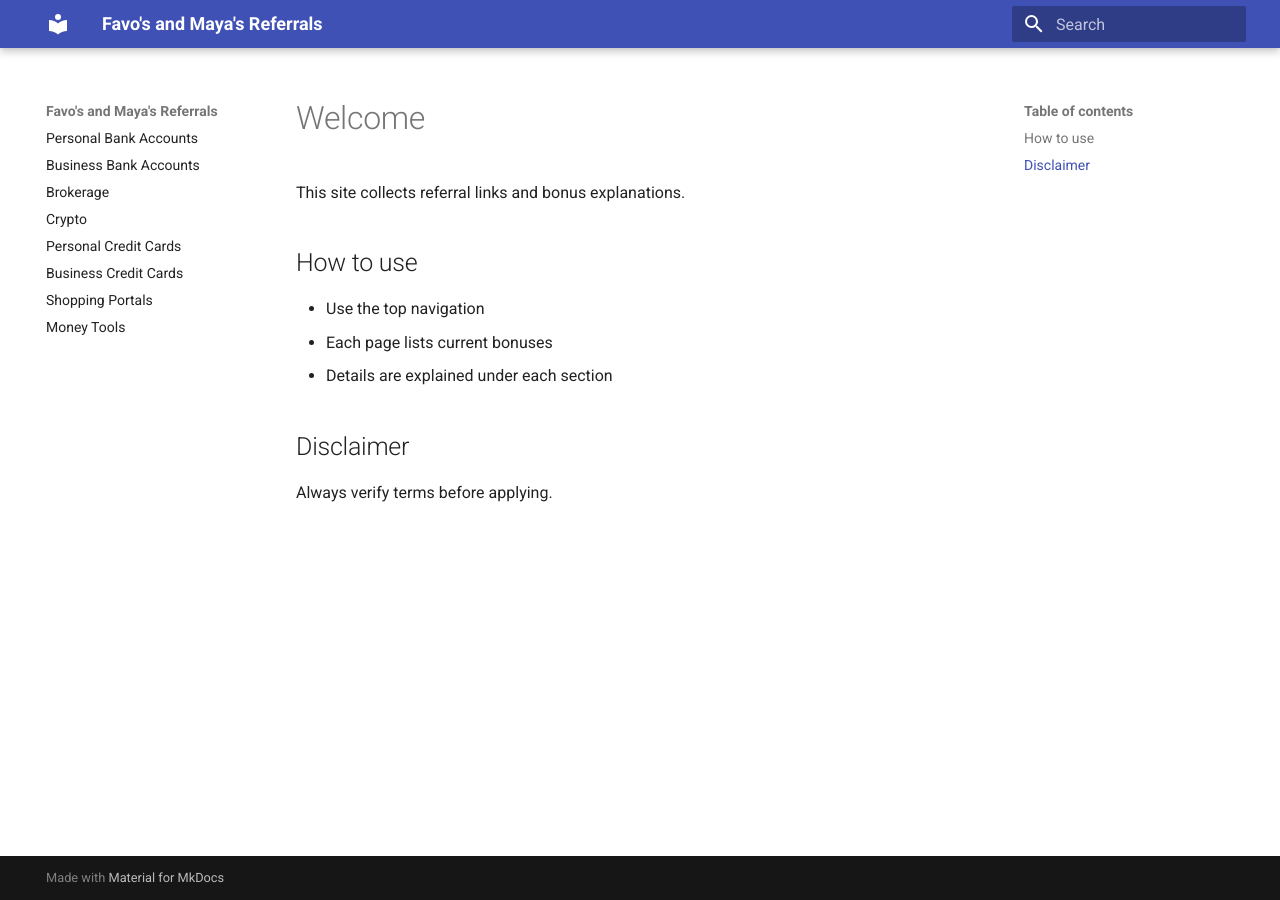
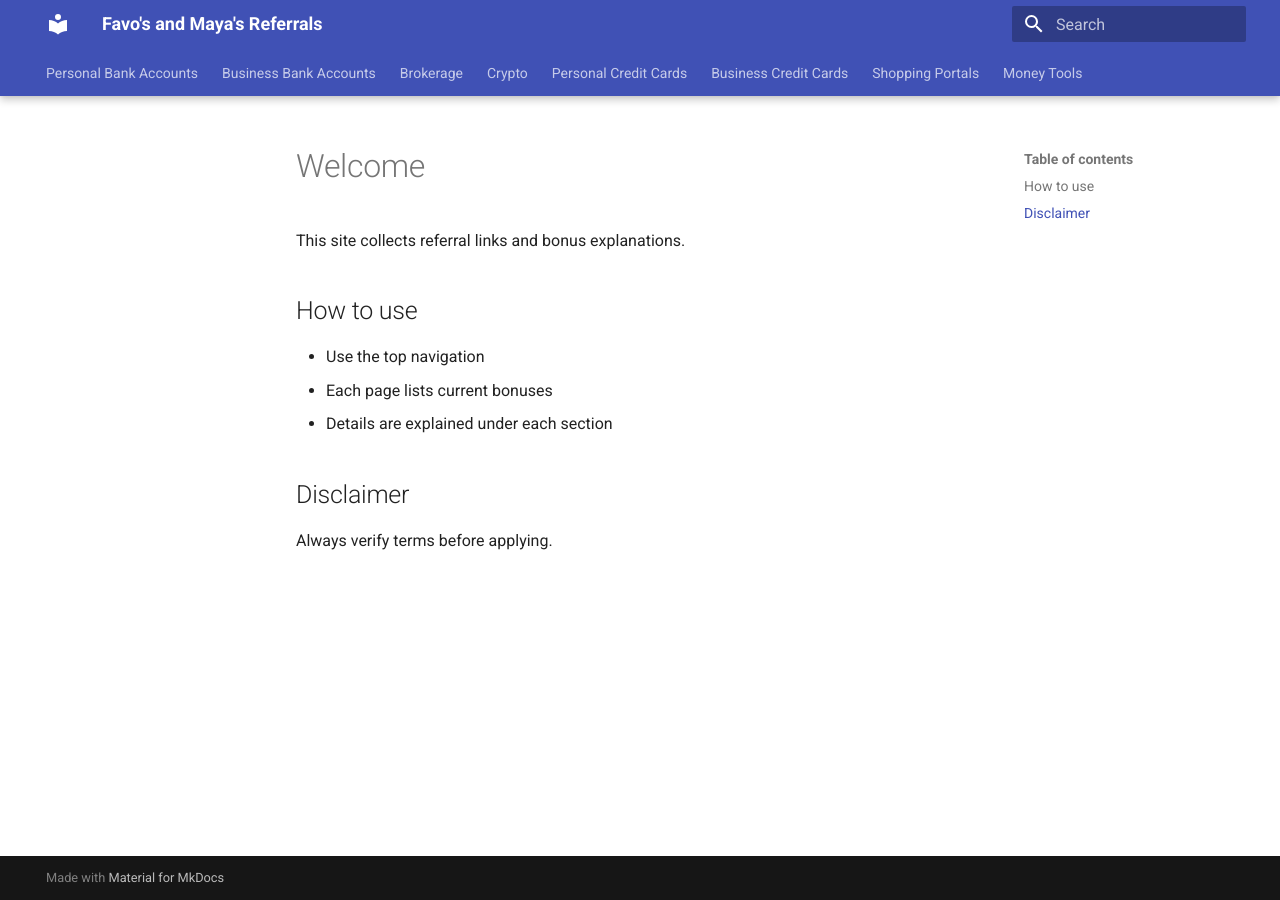
Before and after one commit to whispersofzephyr/favolinkhub-site, an MkDocs documentation site: the page built from docs/index.md, in a window 1280 px wide. Built offline with MkDocs 1.6.1 and Material for MkDocs 9.7.7, drawn with Linux system fonts in a browser that asks for light colours.

Commit message:
Add sticky tabs feature to mkdocs configuration

```diff
--- a/mkdocs.yml
+++ b/mkdocs.yml
@@ -2,6 +2,10 @@ site_name: Favo's and Maya's Referrals
 
 theme:
   name: material
+  features:
+    - navigation.tabs
+    - navigation.tabs.sticky
+    - navigation.top
 
 nav:
   - Personal Bank Accounts: personal-bank.md
```
